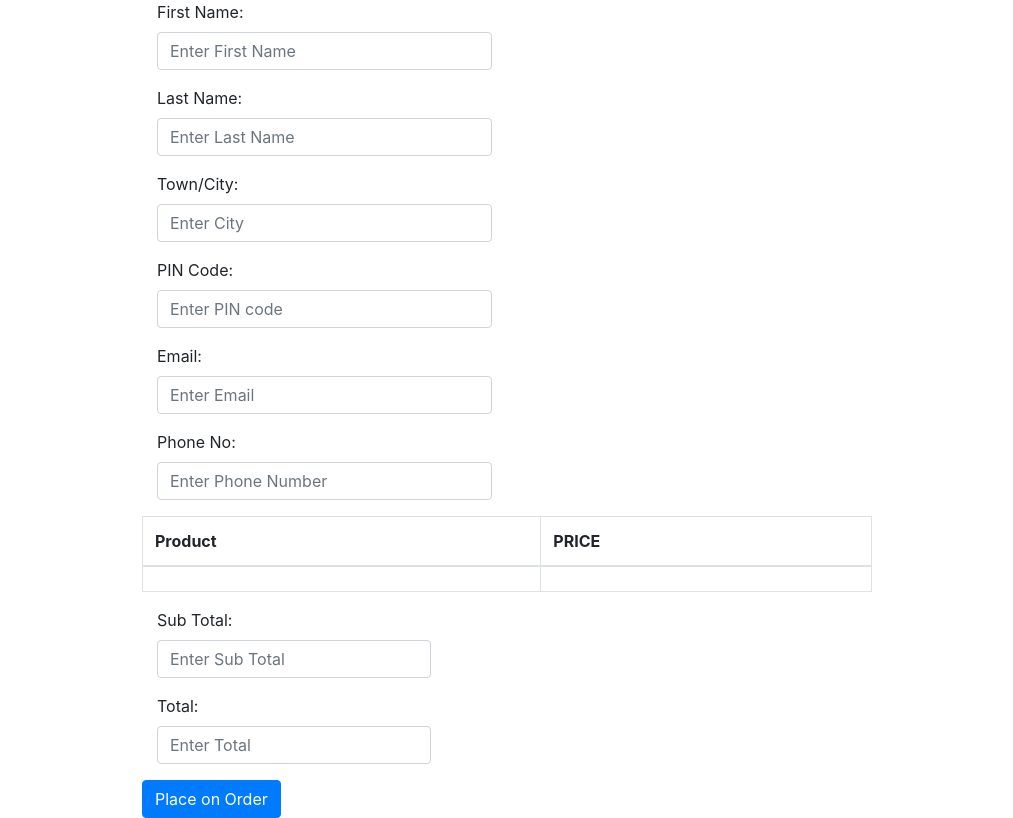
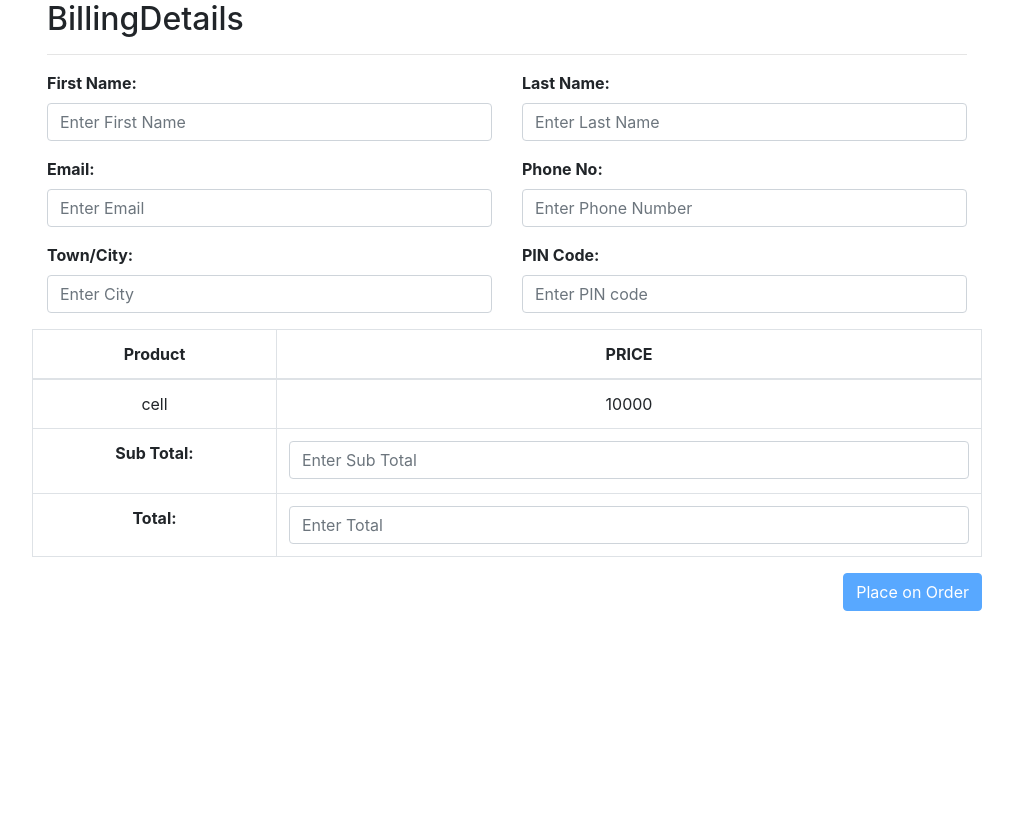
Before and after one commit to vikuSingh/onlinegamingui, an Angular app: page /billing in a window 1280 px wide. Shown: the whole page, without its empty margins (133-1146 px from the left). Built offline with nearby package versions, Linux system fonts and the light colour scheme.

Commit message:
added some chages billing and cart pages

```diff
--- /dev/null
+++ b/src/app/billing.service.ts
@@ -0,0 +1,24 @@
+import { Injectable } from '@angular/core';
+import { HttpClient, HttpHeaders } from '@angular/common/http';
+import { Observable } from 'rxjs';
+
+const httpOptions = {
+  headers: new HttpHeaders({ 'Content-Type': 'application/json' })
+}
+
+@Injectable({
+  providedIn: 'root'
+})
+export class BillingService {
+
+  private BILLING_URL="http://localhost:5050/onlinegaming/billing/"
+  constructor(private httpClient: HttpClient) { }
+
+  public saveBilling(billing): Observable<any>{
+
+    console.log(billing);
+
+    return this.httpClient.post<any>(this.BILLING_URL+"save",billing, httpOptions);
+
+  }
+}
--- /dev/null
+++ b/src/app/billing.ts
@@ -0,0 +1,14 @@
+export class Billing {
+
+    firstName : string;
+    lastName : string;
+    city : string;
+    pinCode : string;
+    email : string;
+    phoneNo : number;
+    product : string;
+    price :number;
+    subTotal :number;
+    total :number;
+
+}
--- a/src/app/billing/billing.component.css
+++ b/src/app/billing/billing.component.css
@@ -0,0 +1,13 @@
+td{
+    text-align: center;
+}
+th{
+    text-align: center;
+}
+
+.container {
+
+    padding: 10px,25px;
+    margin: 20px, 75px;
+
+}
--- a/src/app/billing/billing.component.html
+++ b/src/app/billing/billing.component.html
@@ -1,70 +1,102 @@
-<!DOCTYPE html>
-<html>
-<head>
-    <meta charset='utf-8'>
-    <meta http-equiv='X-UA-Compatible' content='IE=edge'>
-    <title>Page Title</title>
-    <meta name='viewport' content='width=device-width, initial-scale=1'>
-</head>
-<body>
-
-    <div class="container-fluid">
-
-        <div class="container">
+<div class="container ">
     <div class="row">
-                <div class="col-sm-2"></div>
-                <div class="col-sm-8">
-                    <form class="form-horizontal" action="">
-
-                        <div class="form-group">
-                            <label class="control-label col-sm-2" for="firstname">First Name:</label>
+        <div class="col-sm-1"></div>
+        <div class="col-sm-10">
+            <form class="form-horizontal " #billingForm="ngForm" novalidate>
+                <h2>BillingDetails</h2>
+                <hr>
+                <div class="row">
                     <div class="col-sm-6">
-                                <input type="text" class="form-control" id="firstname" placeholder="Enter First Name"
-                                    name="firstname">
+                        <div class="form-group ">
+                            <label class="control-label " for="firstname"><b>First Name:</b></label>
+                            <div class="">
+                                <input type="text" class="form-control" id="firstName" placeholder="Enter First Name"
+                                    name="firstName" [(ngModel)]="firstName" #fname="ngModel" required>
                             </div>
                         </div>
 
-                        <div class="form-group">
-                            <label class="control-label col-sm-2" for="lastname">Last Name:</label>
-                            <div class="col-sm-6">
-                                <input type="text" class="form-control" id="lastname" placeholder="Enter Last Name"
-                                    name="lastname">
+                        <div *ngIf="fname.invalid && (fname.dirty || fname.touched)" class="alert alert-danger">
+                            <div *ngIf="fname.errors.required">FirstName is required.</div>
                         </div>
                     </div>
 
-                        <div class="form-group">
-                            <label class="control-label col-sm-2" for="city">Town/City:</label>
-                            <div class="col-sm-6">
-                                <input type="text" class="form-control" id="city" placeholder="Enter City"
-                                    name="city">
+                    <div class="form-group col-sm-6">
+                        <label class="control-label " for="lastname"><b>Last Name:</b></label>
+                        <div class="">
+                            <input type="text" class="form-control" id="lastName" placeholder="Enter Last Name"
+                                name="lastName" [(ngModel)]="lastName" #lname="ngModel" required>
+                        </div>
+
+                    <div *ngIf="lname.invalid && (lname.dirty || lname.touched)" class="alert alert-danger">
+                        <div *ngIf="lname.errors.required">LastName is required.</div>
                     </div>
                 </div>
 
+                </div>
+
+                <div class="row">
+                    <div class="col-sm-6">
                         <div class="form-group">
-                            <label class="control-label col-sm-2" for="pincode">PIN Code:</label>
-                            <div class="col-sm-6">
-                                <input type="text" class="form-control" id="pincode" placeholder="Enter PIN code"
-                                    name="pincode">
+                            <label class="control-label" for="email"><b>Email:</b></label>
+                            <div>
+                                <input type="email" class="form-control" id="email" placeholder="Enter Email"
+                                    name="email" [(ngModel)]="email" #emailId="ngModel" required>
                             </div>
                         </div>
 
-                        <div class="form-group">
-                            <label class="control-label col-sm-2" for="email">Email:</label>
-                            <div class="col-sm-6">
-                                <input type="text" class="form-control" id="email" placeholder="Enter Email"
-                                    name="email">
+                        <div *ngIf="emailId.invalid && (emailId.dirty || emailId.touched)" class="alert alert-danger">
+                            <div *ngIf="emailId.errors.required">Email is required.</div>
+                        </div>
+                    </div>
+                    <div class="form-group col-sm-6">
+                        <label class="control-label" for="phone"><b>Phone No:</b></label>
+                        <div>
+                            <input type="text" class="form-control" id="phoneNo" placeholder="Enter Phone Number"
+                                name="phoneNo" [(ngModel)]="phoneNo" #phone="ngModel" required>
+                        </div>
+
+
+                    <div *ngIf="phone.invalid && (phone.dirty || phone.touched)" class="alert alert-danger">
+                        <div *ngIf="phone.errors.required">PhoneNo is required.</div>
+                    </div>
+
                 </div>
                 </div>
 
+                <div class="row">
+
+                    <div class="col-sm-6">
                         <div class="form-group">
-                            <label class="control-label col-sm-2" for="phone">Phone No:</label>
-                            <div class="col-sm-6">
-                                <input type="text" class="form-control" id="phone" placeholder="Enter Phone Number"
-                                    name="phone">
+                            <label class="control-label" for="city"><b>Town/City:</b></label>
+                            <div>
+                                <input type="text" class="form-control" id="city" placeholder="Enter City" name="city"
+                                    [(ngModel)]="city" #city1="ngModel" required>
                             </div>
                         </div>
 
-                        <div class="table-responsive ">
+                        <div *ngIf="city1.invalid && (city1.dirty || city1.touched)" class="alert alert-danger">
+                            <div *ngIf="city1.errors.required">city is required.</div>
+                        </div>
+
+                    </div>
+
+                    <div class="form-group col-sm-6">
+                        <label class="control-label" for="pincode"><b>PIN Code:</b></label>
+                        <div>
+                            <input type="text" class="form-control" id="pinCode" placeholder="Enter PIN code"
+                                name="pinCode" [(ngModel)]="pinCode" #pincode1="ngModel" required>
+                        </div>
+
+
+                    <div *ngIf="pincode1.invalid && (pincode1.dirty || pincode1.touched)" class="alert alert-danger">
+                        <div *ngIf="pincode1.errors.required">Pincode is required.</div>
+                    </div>
+                </div>
+                </div>
+
+                <div class="row">
+
+
                     <table class="table table-hover table-bordered">
                         <thead>
                             <tr>
@@ -73,57 +105,60 @@
                             </tr>
                         </thead>
                         <tbody>
+                            <tr id="product1">
+                                <td id="product">cell</td>
+                                <td id="price">10000</td>
+                            </tr>
                             <tr>
-                                        <td></td>
-                                        <td></td>
+                                <td>
+
+                                    <label class="control-label form-group" for="subtotal"><b>Sub Total:</b></label>
+
+                                </td>
+                                <td>
+                                    <div>
+                                        <input type="text" class="form-control " id="subTotal"
+                                            placeholder="Enter Sub Total" name="subTotal" [(ngModel)]="subTotal"
+                                            #subtotal1="ngModel" required>
+                                    </div>
+                                    <div *ngIf="subtotal1.invalid && (subtotal1.dirty || subtotal1.touched)"
+                                        class="alert alert-danger">
+                                        <div *ngIf="subtotal1.errors.required">SubTotal is required.</div>
+                                    </div>
+
+                                </td>
+                            </tr>
+                            <tr>
+                                <td>
+                                    <label class="control-label " for="total"><b>Total:</b></label>
+                                </td>
+                                <td>
+                                    <input type="text" class="form-control" id="total" placeholder="Enter Total"
+                                        name="total" [(ngModel)]="total" #total1="ngModel" required>
+
+                                    <div *ngIf="total1.invalid && (total1.dirty || total1.touched)"
+                                        class="alert alert-danger">
+                                        <div *ngIf="total1.errors.required">Total is required.</div>
+                                    </div>
+
+                                </td>
+
+
                             </tr>
 
                         </tbody>
                     </table>
                 </div>
 
-                        <div class="form-group">
-                            <label class="control-label col-sm-2" for="subtotal">Sub Total:</label>
-                            <div class="col-sm-5">
-                                <input type="text" class="form-control" id="subtotal" placeholder="Enter Sub Total"
-                                    name="subtotal">
-                            </div>
+                <div class="row " style="float: right;">
+                    <input type="submit" value="Place on Order" (click)="saveBilling()"
+                        [disabled]="!billingForm.form.valid" class="btn btn-primary">
                 </div>
 
-                        <div class="form-group">
-                            <label class="control-label col-sm-2" for="total">Total:</label>
-                            <div class="col-sm-5">
-                                <input type="text" class="form-control" id="total" placeholder="Enter Total"
-                                    name="total">
-                            </div>
-                        </div>
-
-                        <div class="col-sm-2"></div>
-                        <button type="submit" class="btn btn-primary text-center ">Place on Order </button>
-                        <div class="col-sm-2"></div>
 
             </form>
         </div>
-                <div class="col-sm-2"></div>
+        <div class="col-sm-1"></div>
 
     </div>
 </div>
-    </div>
-
-
-
-
-
-
-
-
-
-
-
-
-
-
-
-
-</body>
-</html>
--- a/src/app/billing/billing.component.ts
+++ b/src/app/billing/billing.component.ts
@@ -1,4 +1,9 @@
 import { Component, OnInit } from '@angular/core';
+import { CartService } from '../cart.service';
+import { Cart } from '../cart';
+import { Billing } from '../billing';
+import { BillingService } from '../billing.service';
+import { FormGroup, Validators, FormBuilder } from '@angular/forms';
 
 @Component({
   selector: 'app-billing',
@@ -7,9 +12,55 @@ import { Component, OnInit } from '@angular/core';
 })
 export class BillingComponent implements OnInit {
 
-  constructor() { }
+
+  billing : Billing = new Billing();
+  response : any;
+  firstName : string;
+  lastName : string;
+  city : string;
+  pinCode : string;
+  email : string;
+  phoneNo : number;
+  product : string;
+  price :number;
+  subTotal :number;
+  total :number;
+
+
+  constructor(private billingService :BillingService) { }
+
+
 
   ngOnInit() {
+
+
+  }
+
+  public saveBilling(){
+    this.billing.firstName=this.firstName;
+    this.billing.lastName=this.lastName;
+    this.billing.city=this.city;
+    this.billing.pinCode=this.pinCode;
+    this.billing.email=this.email;
+    this.billing.phoneNo=this.phoneNo;
+    this.billing.product=this.product;
+    this.billing.price=this.price;
+    this.billing.subTotal=this.subTotal;
+    this.billing.total=this.total;
+
+
+
+    this.billingService.saveBilling(this.billing).subscribe(
+      data =>{
+        this.response=data;
+
+        console.log(data);
+      },
+
+      error => console.log(error)
+    );
+
+
   }
 
 }
--- /dev/null
+++ b/src/app/cart.service.ts
@@ -0,0 +1,21 @@
+import { Injectable } from '@angular/core';
+import { HttpClient, HttpHeaders } from '@angular/common/http';
+import { Observable } from 'rxjs';
+
+const httpOptions = {
+  headers: new HttpHeaders({ 'Content-Type': 'application/json' })
+}
+
+@Injectable({
+  providedIn: 'root'
+})
+export class CartService {
+
+  private CART_URL="http://localhost:5050/onlinegaming/cart"
+  constructor(private httpClient : HttpClient) { }
+
+  public saveCart(cart) : Observable<any> {
+   return this.httpClient.post<any>(this.CART_URL+"/save",cart, httpOptions);
+  }
+
+}
--- /dev/null
+++ b/src/app/cart.ts
@@ -0,0 +1,10 @@
+export class Cart {
+
+    item:string;
+    price:number;
+    quantity:number;
+    total:number;
+    couponCode:string;
+
+
+}
--- a/src/app/cart/cart.component.css
+++ b/src/app/cart/cart.component.css
@@ -0,0 +1,13 @@
+td{
+    text-align: center;
+}
+th{
+    text-align: center;
+}
+
+.container {
+
+    padding: 25px;
+    margin: 20px, 75px;
+
+}
--- a/src/app/cart/cart.component.html
+++ b/src/app/cart/cart.component.html
@@ -1,16 +1,3 @@
-<!DOCTYPE html>
-<html>
-
-<head>
-    <meta charset='utf-8'>
-    <meta http-equiv='X-UA-Compatible' content='IE=edge'>
-    <title>Page Title</title>
-    <meta name='viewport' content='width=device-width, initial-scale=1'>
-
-</head>
-
-<body>
-
 <div class="container-fluid">
 
     <div class="container">
@@ -18,6 +5,8 @@
             <div class="col-sm-2"></div>
             <div class="col-sm-8">
                 <form class="form-horizontal" action="">
+                     <h2>Cart Details</h2>
+                     <hr>
                     <div class="table-responsive">
                         <table class="table table-hover table-bordered">
                             <thead>
@@ -30,10 +19,10 @@
                             </thead>
                             <tbody>
                                 <tr>
-                                        <td></td>
-                                        <td></td>
-                                        <td></td>
-                                        <td></td>
+                                    <td >cell</td>
+                                    <td >10000</td>
+                                    <td >5</td>
+                                    <td >50000</td>
                                 </tr>
 
                             </tbody>
@@ -41,15 +30,15 @@
                     </div>
 
                     <div class="form-group">
-                            <label class="control-label col-sm-2" for="coupon">Coupon Code:</label>
-                            <div class="col-sm-5">
-                                <input type="text" class="form-control" id="coupon" placeholder="Enter Coupon Code"
-                                    name="coupon">
+                        <label class="control-label col-sm-3" for="coupon"><b>Coupon Code:</b></label>
+                        <div class="col-sm-6">
+                            <input type="text" class="form-control" id="couponCode" placeholder="Enter Coupon Code"
+                                name="couponCode" [(ngModel)]="couponCode"  required>
                         </div>
                     </div>
 
                     <div class="col-sm-2"></div>
-                        <a href="billing" class="btn btn-primary ">Order Proceed</a>
+                    <input type="submit" value="Order Proceed" (click)="saveCart()" class="btn btn-primary " style="float: right;">
                     <div class="col-sm-2"></div>
 
                 </form>
@@ -59,7 +48,3 @@
         </div>
     </div>
 </div>
-
-</body>
-
-</html>
--- a/src/app/cart/cart.component.ts
+++ b/src/app/cart/cart.component.ts
@@ -1,4 +1,6 @@
 import { Component, OnInit } from '@angular/core';
+import { Cart } from '../cart';
+import { CartService } from '../cart.service';
 
 @Component({
   selector: 'app-cart',
@@ -7,9 +9,37 @@ import { Component, OnInit } from '@angular/core';
 })
 export class CartComponent implements OnInit {
 
-  constructor() { }
+  cart : Cart = new Cart();
+  response : any;
+  item:string;
+  price:number;
+  quantity:number;
+  total:number;
+  couponCode:string;
+
+
+  constructor(private cartService : CartService) { }
 
   ngOnInit() {
   }
 
+
+  public saveCart(){
+    this.cart.item=this.item;
+    this.cart.price=this.price;
+    this.cart.quantity=this.quantity;
+    this.cart.total=this.total;
+    this.cart.couponCode=this.couponCode;
+
+    console.log(this.cart);
+    this.cartService.saveCart(this.cart).subscribe(
+      data =>{
+        this.response=data;
+        console.log(data)
+      },
+      error =>console.log(error)
+    );
+
+  }
+
 }
```
Lines whose indentation alone changed are shown as unchanged.
